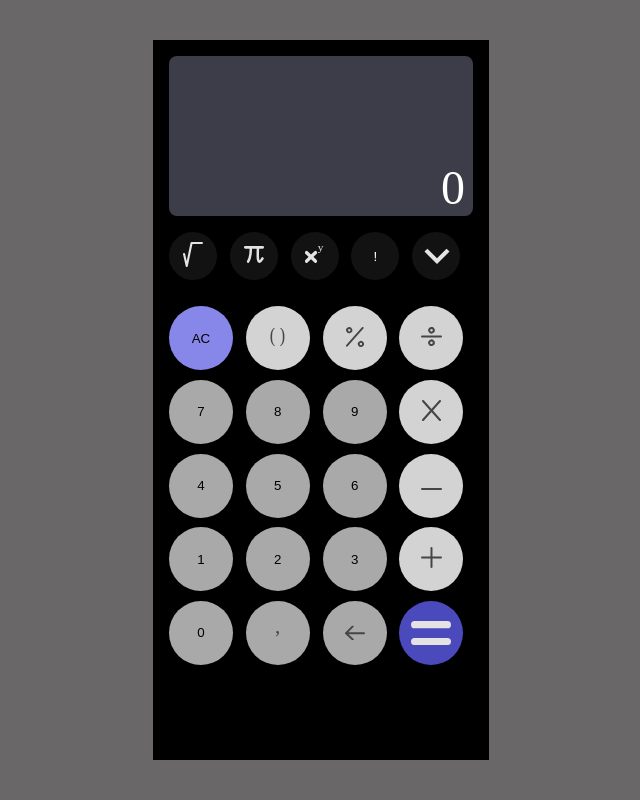
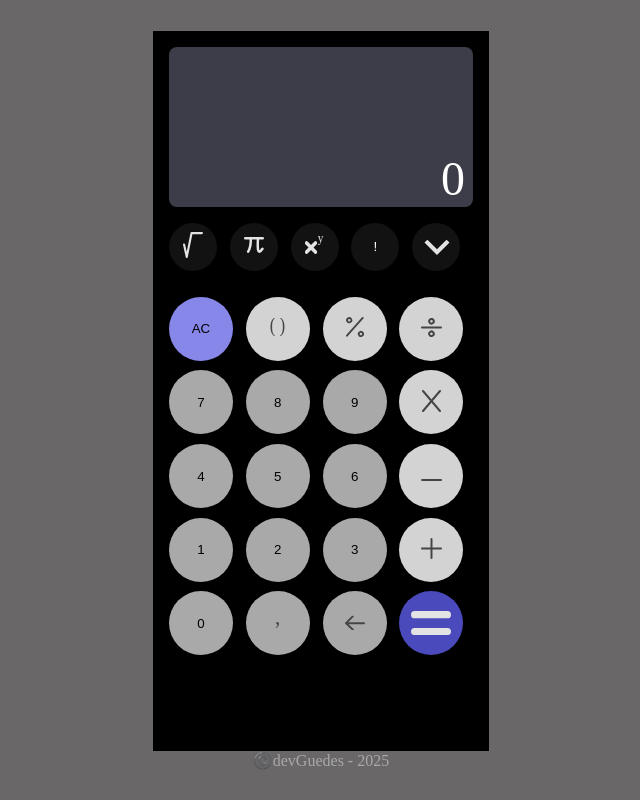
Before and after one commit to guedesindev/calculadora, a plain HTML site: page index.html in a window 1280 px wide. Shown: the whole page, without its empty margins (319-959 px from the left). Drawn offline with Linux system fonts and the light colour scheme.

Commit message:
Atualização do footer

```diff
--- a/index.html
+++ b/index.html
@@ -87,7 +87,7 @@
       </div>
     </div>
   </main>
-  <footer></footer>
+  <footer>©️devGuedes - 2025</footer>
   <script type="module" src="./main.js"></script>
 </body>
 
--- a/styles/style.css
+++ b/styles/style.css
@@ -10,6 +10,7 @@ body {
   height: 100vh;
   background-color: rgb(105, 103, 103);
   display: flex;
+  flex-direction: column;
   justify-content: center;
   align-items: center;
 }
@@ -162,3 +163,7 @@ main {
   top: auto;
   transform: translate(-50%, -50%);
 }
+
+footer {
+  color: #a9a9a9;
+}
```
